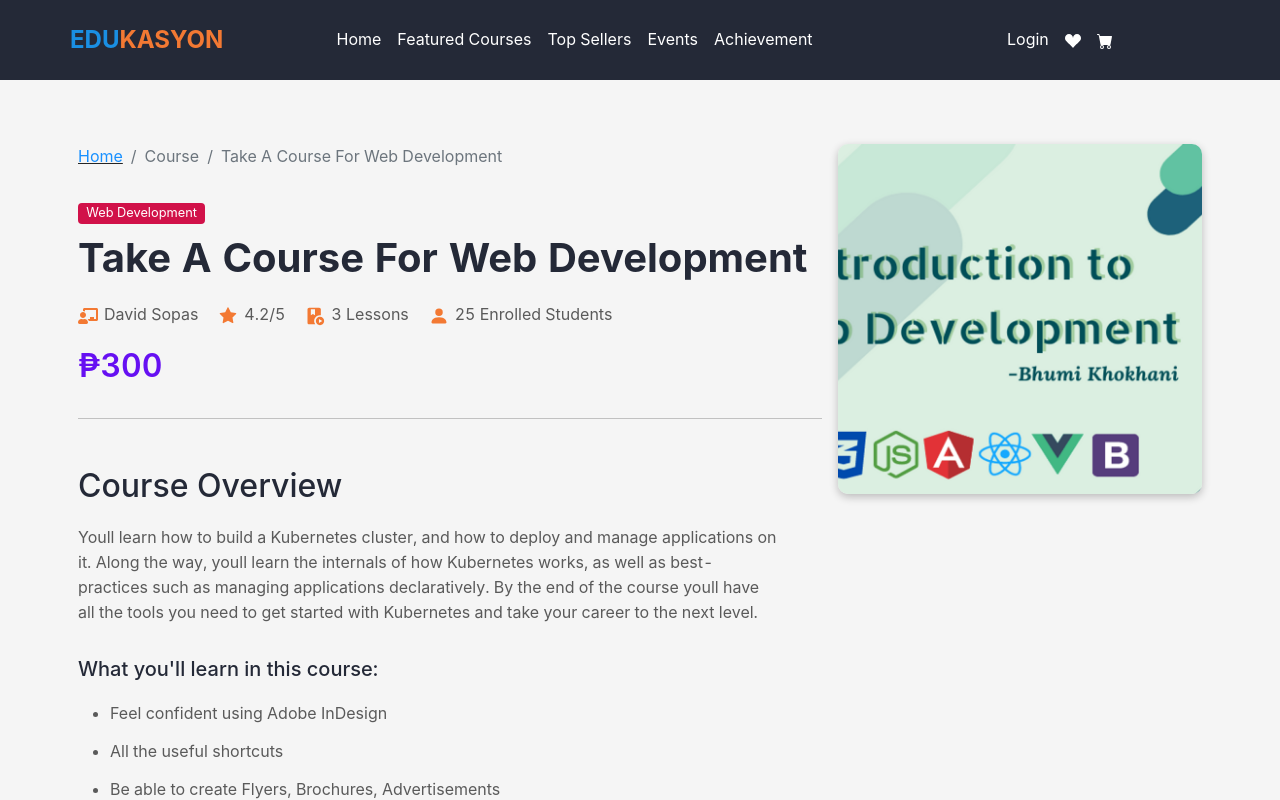
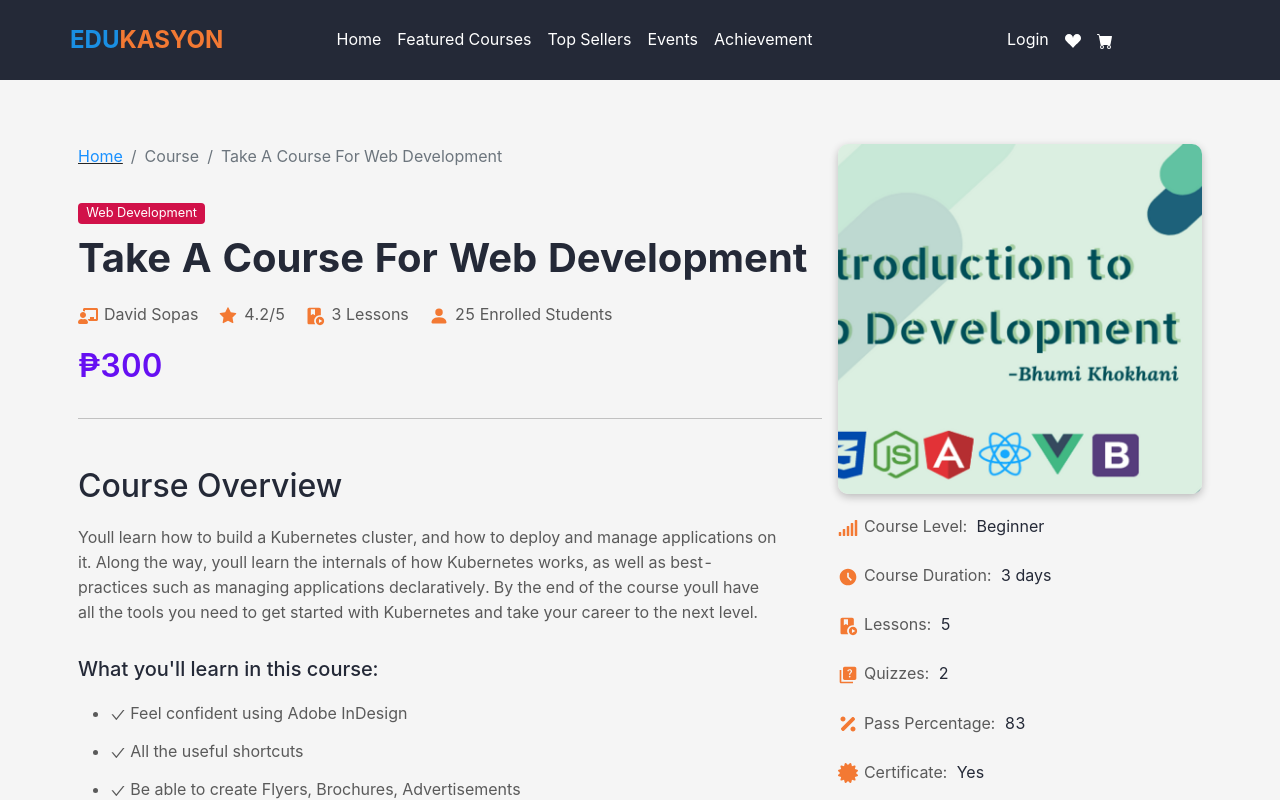
Before and after one commit to jklagrosa/Online-Learning-Web-Application, a Next.js app: page /course/1 in a window 1280 px wide. Built offline with nearby package versions, Linux system fonts and the light colour scheme.

Commit message:
Added: multiple media queries

```diff
--- a/pages/course/[id].js
+++ b/pages/course/[id].js
@@ -11,7 +11,7 @@ import Nav from "../../components/Nav";
 import Footer from "../../components/Footer";
 import Copyright from "../../components/Copyright";
 
-import { AiFillStar, AiFillCaretRight } from "react-icons/ai";
+import { AiFillStar, AiFillCaretRight, AiOutlineCheck } from "react-icons/ai";
 import { BsPersonFill, BsPlayBtnFill } from "react-icons/bs";
 import {
   FaChalkboardTeacher,
@@ -98,11 +98,23 @@ const CourseID = () => {
                   <h3>What you&apos;ll learn in this course:</h3>
 
                   <ul>
-                    <li>Feel confident using Adobe InDesign</li>
-                    <li>All the useful shortcuts</li>
-                    <li>Be able to create Flyers, Brochures, Advertisements</li>
-                    <li>How to work with Images &amp; Text</li>
-                    <li>Work with color &amp;Gradients &amp; Grids</li>
+                    <li>
+                      <AiOutlineCheck /> Feel confident using Adobe InDesign
+                    </li>
+                    <li>
+                      <AiOutlineCheck /> All the useful shortcuts
+                    </li>
+                    <li>
+                      <AiOutlineCheck /> Be able to create Flyers, Brochures,
+                      Advertisements
+                    </li>
+                    <li>
+                      <AiOutlineCheck /> How to work with Images &amp; Text
+                    </li>
+                    <li>
+                      <AiOutlineCheck /> Work with color &amp;Gradients &amp;
+                      Grids
+                    </li>
                   </ul>
                 </div>
 
@@ -161,7 +173,81 @@ const CourseID = () => {
               <Col xs={12} md={4}>
                 <div className={styles._course_SMALL_COL_contents}>
                   <img src="/gs/1.png" />
-                  <div className={styles._course_SMALL_COL_details}></div>
+                  <div className={styles._course_SMALL_COL_details}>
+                    <span className={styles._course_SMALL_COL_KEY}>
+                      <FaSignal className={styles._course_SMALL_COL_ICON} />{" "}
+                      Course Level:
+                    </span>
+
+                    <span className={styles._course_SMALL_COL_VALUE}>
+                      Beginner
+                    </span>
+                    <br />
+                    {/*  */}
+                    <span className={styles._course_SMALL_COL_KEY}>
+                      <MdAccessTimeFilled
+                        className={styles._course_SMALL_COL_ICON}
+                      />{" "}
+                      Course Duration:
+                    </span>
+
+                    <span className={styles._course_SMALL_COL_VALUE}>
+                      3 days
+                    </span>
+                    <br />
+                    {/*  */}
+                    <span className={styles._course_SMALL_COL_KEY}>
+                      <MdPlayLesson className={styles._course_SMALL_COL_ICON} />{" "}
+                      Lessons:
+                    </span>
+
+                    <span className={styles._course_SMALL_COL_VALUE}>5</span>
+                    <br />
+                    {/*  */}
+                    <span className={styles._course_SMALL_COL_KEY}>
+                      <MdQuiz className={styles._course_SMALL_COL_ICON} />{" "}
+                      Quizzes:
+                    </span>
+
+                    <span className={styles._course_SMALL_COL_VALUE}>2</span>
+                    <br />
+                    {/*  */}
+                    <span className={styles._course_SMALL_COL_KEY}>
+                      <FaPercentage className={styles._course_SMALL_COL_ICON} />{" "}
+                      Pass Percentage:
+                    </span>
+
+                    <span className={styles._course_SMALL_COL_VALUE}>83</span>
+                    <br />
+                    {/*  */}
+                    <span className={styles._course_SMALL_COL_KEY}>
+                      <FaCertificate
+                        className={styles._course_SMALL_COL_ICON}
+                      />{" "}
+                      Certificate:
+                    </span>
+
+                    <span className={styles._course_SMALL_COL_VALUE}>Yes</span>
+                    <br />
+                    {/*  */}
+                    <span className={styles._course_SMALL_COL_KEY}>
+                      <FaLanguage className={styles._course_SMALL_COL_ICON} />{" "}
+                      Language:
+                    </span>
+
+                    <span className={styles._course_SMALL_COL_VALUE}>
+                      English
+                    </span>
+                    <br />
+                    {/*  */}
+
+                    <button>
+                      Enroll Now{" "}
+                      <AiFillCaretRight
+                        className={styles._course_SMALL_COL_BTN_ICON}
+                      />
+                    </button>
+                  </div>
                 </div>
               </Col>
             </Row>
--- a/styles/COURSE.module.scss
+++ b/styles/COURSE.module.scss
@@ -18,7 +18,9 @@
     ._breadcrumb_course_links{
         ._course_links{
             font-size: 1rem;
-
+            @media only screen and (max-width: 1200px) {
+               font-size: 0.9rem;
+            }
         }
     }
 
@@ -32,9 +34,90 @@
             object-position: center;
             border-radius: 10px;
             box-shadow: rgba(0, 0, 0, 0.24) 0px 3px 8px;
+            margin-bottom: 1.25rem;
+
+
+            @media only screen and (max-width: 1200px) {
+                min-height: 250px;
+            }
+
         }
 
         ._course_SMALL_COL_details{
+
+
+            // KEY
+            ._course_SMALL_COL_KEY{
+                font-size: 1rem;
+                color: $GRAY;
+                display: inline-block;
+                margin-bottom: 1.5rem;
+
+                @media only screen and (max-width: 1200px) {
+                    font-size: 0.8rem;
+                }
+
+                ._course_SMALL_COL_ICON{
+                    margin-right: 0.1rem;
+                    font-size: 1.25rem;
+                    color: $ORANGE;
+
+                    @media only screen and (max-width: 1200px) {
+                        font-size: 1rem;
+                    }
+                }
+            }
+
+            // END
+
+            // ==========================================================
+
+            // VALUE
+
+            ._course_SMALL_COL_VALUE{
+                margin-left: 0.6rem;
+                font-size: 1rem;
+                color: $BLACK;
+
+                @media only screen and (max-width: 1200px) {
+                    font-size: 0.8rem;
+                }
+            }
+
+            // END
+
+            button{
+                all: unset;
+                cursor: pointer;
+                margin-top: 2rem;
+                font-size: 1rem;
+                background-color: $BLUE;
+                transition: all 0.2s ease-in-out;
+                color: white;
+                padding: 0.8rem 1rem;
+                border-radius: 5px;
+
+                &:hover{
+                    background-color: $VIOLET;
+                }
+
+
+
+
+
+                @media only screen and (max-width: 1200px) {
+                    font-size: 0.8rem;
+                }
+
+
+                ._course_SMALL_COL_BTN_ICON{
+                    font-size: 1rem;
+
+                    @media only screen and (max-width: 1200px) {
+                        font-size: 0.8rem;
+                    }
+                }
+            }
 
         }
     }
@@ -61,12 +144,22 @@
             font-weight: 700;
             color: $BLACK;
             margin-top: 0.6rem;
+
+
+            @media only screen and (max-width: 1200px) {
+                font-size: 2rem;
+            }
+
         }
 
         ._course_tag{
             font-size: 0.8rem;
             font-weight: 400;
             background-color: $RED !important;
+
+            @media only screen and (max-width: 1200px) {
+                font-size: 0.7rem;
+            }
         }
 
         ._course_contents{
@@ -77,12 +170,20 @@
                 margin-right: 1.25rem;
                 font-size: 1rem;
                 color: $GRAY;
+
+                @media only screen and (max-width: 1200px) {
+                    font-size: 0.8rem;
+                }
             }
 
             ._course_contents_ICONS{
                 margin-right: 0.1rem;
                 font-size: 1.25rem;
                 color: $ORANGE;
+
+                @media only screen and (max-width: 1200px) {
+                    font-size: 1rem;
+                }
             }
 
             h3{
@@ -91,6 +192,10 @@
                 font-weight: 600;
                 color: $VIOLET;
                 font-size: 2rem;
+
+                @media only screen and (max-width: 1200px) {
+                    font-size: 1.25rem;
+                }
             }
         }
       }
@@ -115,6 +220,11 @@
                 font-weight: 500;
                 margin-bottom: 1.25rem;
                 color: $BLACK;
+
+                @media only screen and (max-width: 1200px) {
+                    font-size: 1.3rem;
+                }
+
             }
             p{
                 margin: 0;
@@ -122,6 +232,11 @@
                 width: 100%;
                 font-size: 1rem;
                 color: $GRAY;
+
+                @media only screen and (max-width: 1200px) {
+                    font-size: 0.85rem;
+                    max-width: 600px;
+                }
             }
 
             h3{
@@ -130,12 +245,21 @@
                 font-weight: 500;
                 margin-top: 2rem;
                 color: $BLACK;
+
+                @media only screen and (max-width: 1200px) {
+                    font-size: 1rem;
+                }
             }
 
             ul{
                 margin-top: 1.25rem;
                 font-size: 1rem;
                 color: $GRAY;
+
+                @media only screen and (max-width: 1200px) {
+                    font-size: 0.85rem;
+                }
+
                 li{
                     margin-bottom: 0.8rem;
                 }
@@ -153,25 +277,47 @@
                 margin-bottom: 1.25rem;
                 margin-top: 4rem;
                 color: $BLACK;
+
+
+                @media only screen and (max-width: 1200px) {
+                    font-size: 1.3rem;
+                }
+
             }
 
 
             ._course_videos_accordion_header > *{
                 font-size: 1.1rem;
+
+                @media only screen and (max-width: 1200px) {
+                    font-size: 0.9rem;
+                }
             }
 
             ._course_videos_BODY{
                 margin-bottom: 1.5rem;
+
+                @media only screen and (max-width: 1200px) {
+                    margin-bottom: 1rem;
+                }
 
 
                 p{
                     margin: 0;
                     font-size: 1rem;
 
+                    @media only screen and (max-width: 1200px) {
+                        font-size: 0.8rem;
+                    }
+
                     ._course_videos_BODY_ICON{
                         color: $RED;
                         font-size: 1.25rem;
                         margin-right: 0.6rem;
+
+                        @media only screen and (max-width: 1200px) {
+                            font-size: 0.8rem;
+                        }
                     }
 
                     // LOCK ICON
@@ -180,6 +326,10 @@
                         color: $H_RED;
                         font-size: 1.25rem;
                         margin-left: 30rem;
+
+                        @media only screen and (max-width: 1200px) {
+                            font-size: 0.8rem;
+                        }
                     }
                 }
 
```
